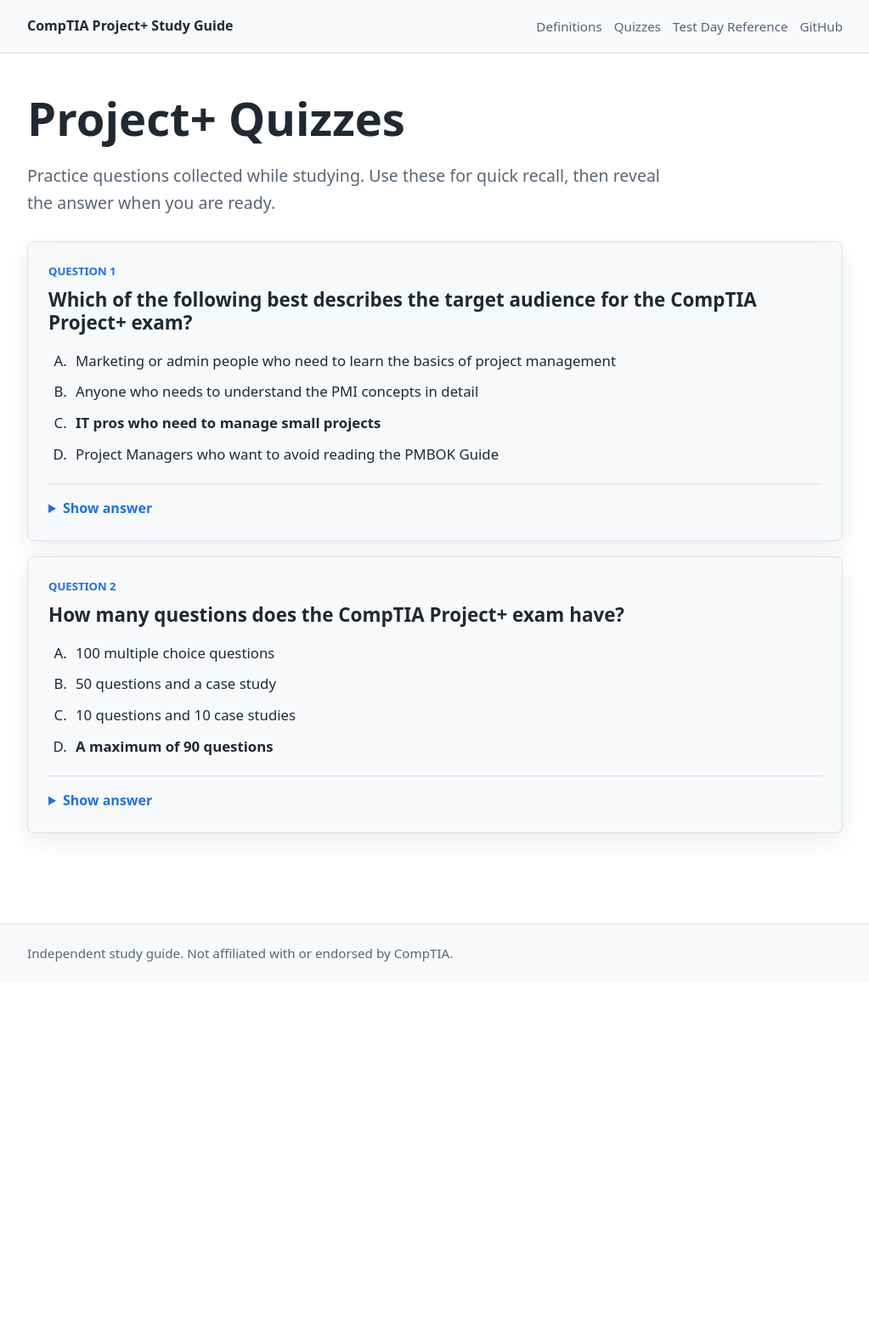
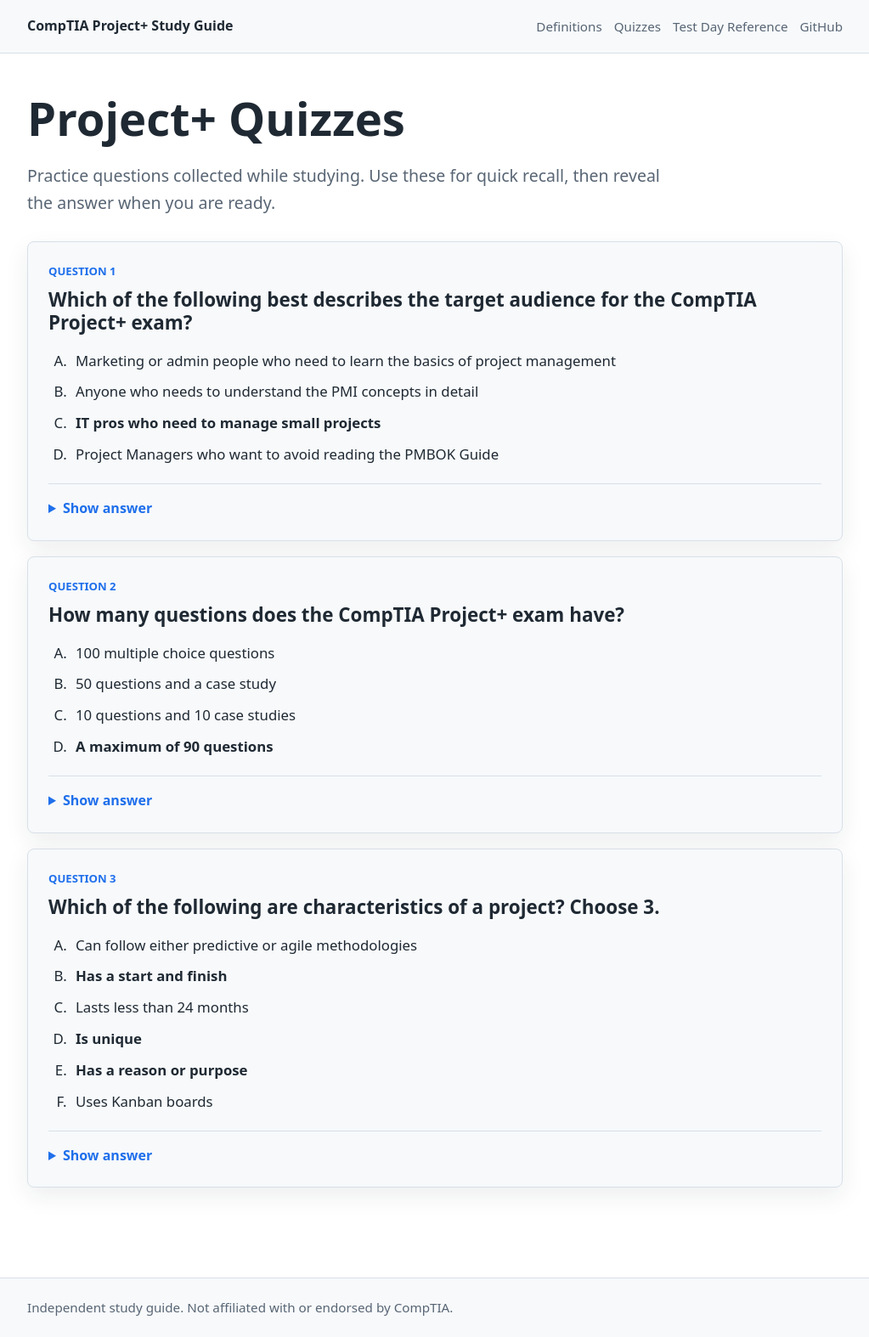
Before and after one commit to teganburns/project-plus-study-guide, a Jekyll site: the page built from Quizzes.md, in a window 1280 px wide. Shown: the whole page at 85% size, without its empty margins (128-1151 px from the left). Built offline with Jekyll 4.4.1, drawn with Linux system fonts in a browser that asks for light colours; before the commit the page ends 1156 px from its top, so only the background shows below that.

Commit message:
Add project characteristics quiz

```diff
--- a/Quizzes.md
+++ b/Quizzes.md
@@ -42,4 +42,23 @@ permalink: /quizzes/
       <p><strong>Answer: D.</strong> A maximum of 90 questions.</p>
     </details>
   </article>
+
+  <article class="quiz-card">
+    <p class="quiz-meta">Question 3</p>
+    <h2>Which of the following are characteristics of a project? Choose 3.</h2>
+
+    <ol class="quiz-options" type="A">
+      <li>Can follow either predictive or agile methodologies</li>
+      <li><strong>Has a start and finish</strong></li>
+      <li>Lasts less than 24 months</li>
+      <li><strong>Is unique</strong></li>
+      <li><strong>Has a reason or purpose</strong></li>
+      <li>Uses Kanban boards</li>
+    </ol>
+
+    <details class="quiz-answer">
+      <summary>Show answer</summary>
+      <p><strong>Answer: B, D, and E.</strong> A project has a start and finish, is unique, and has a reason or purpose.</p>
+    </details>
+  </article>
 </section>
```
